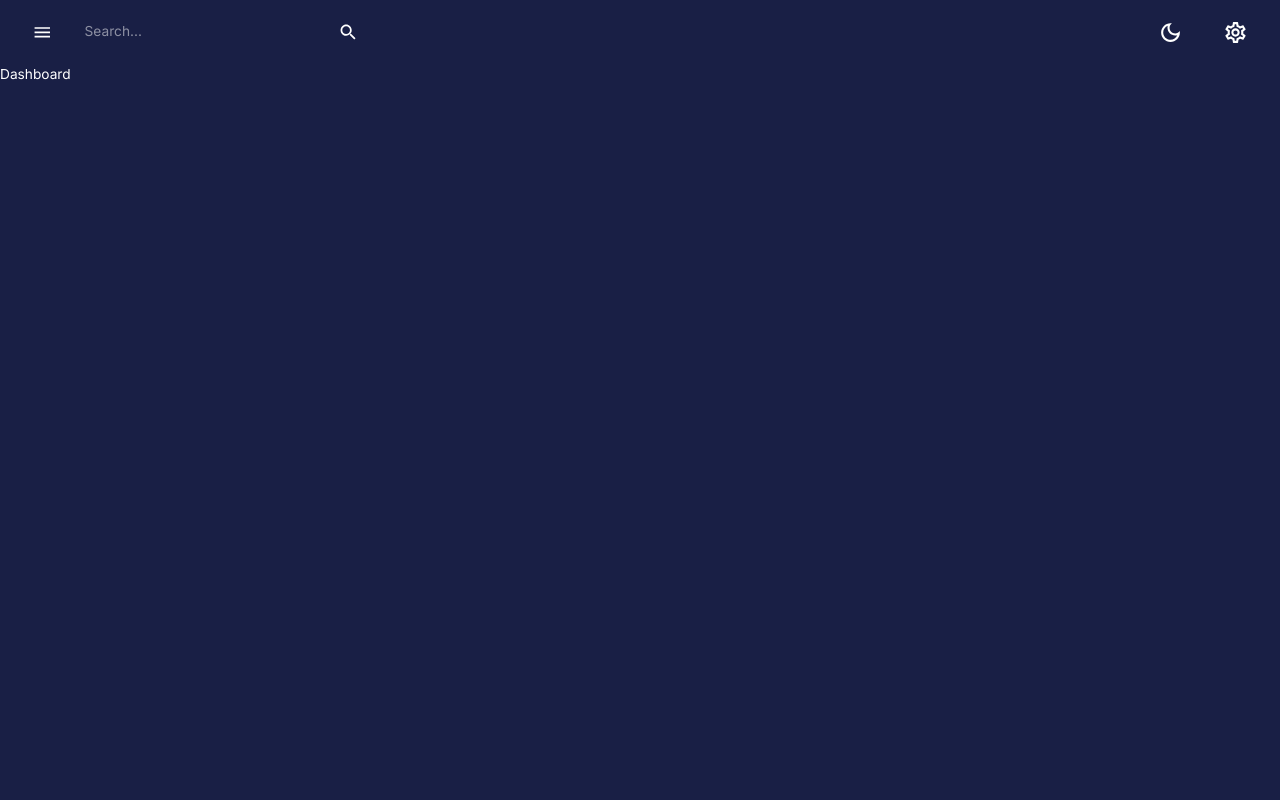
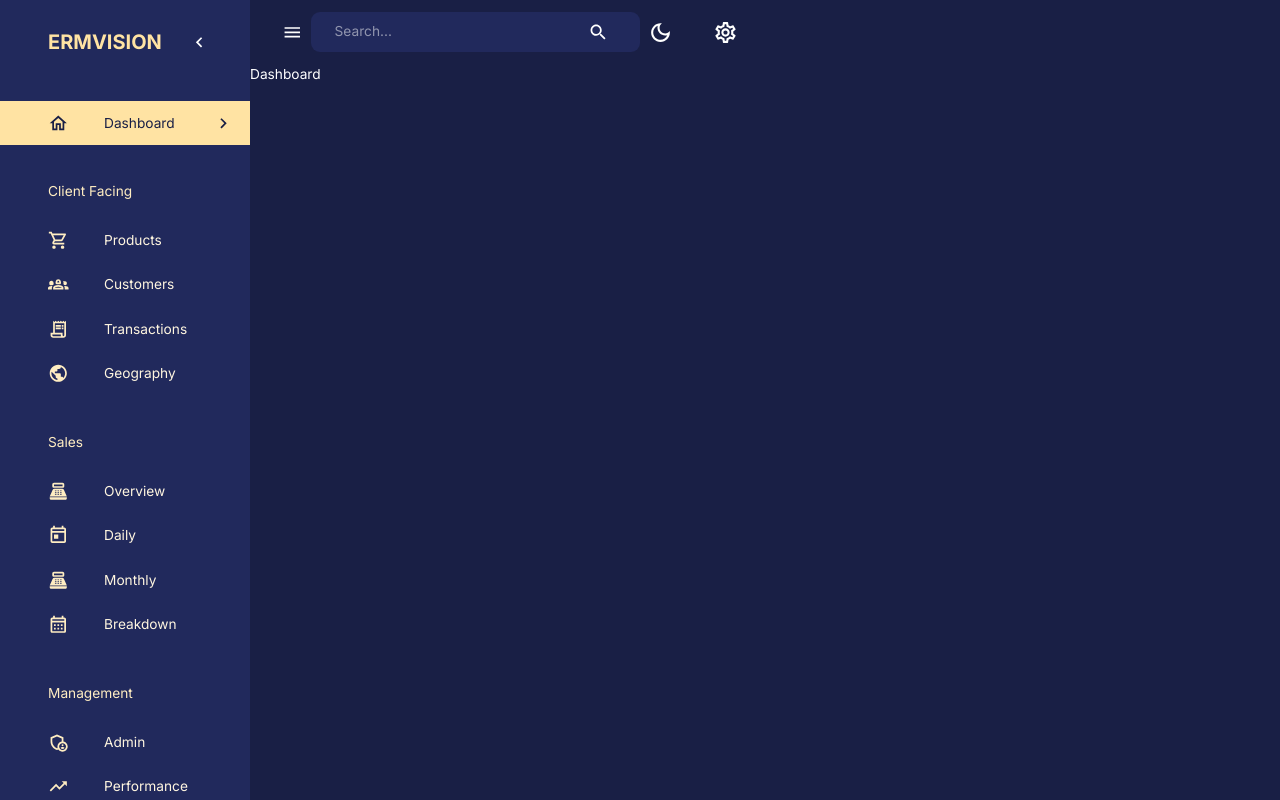
Before and after one commit to modext/Admin-DashBoard, a React (Create React App) app in the folder client/: page /dashboard in a window 1280 px wide. Built offline with nearby package versions, Linux system fonts and the light colour scheme.

Commit message:
sidebar UI done

```diff
--- a/client/src/components/Navbar.jsx
+++ b/client/src/components/Navbar.jsx
@@ -40,7 +40,7 @@
           <MenuIcon />
         </IconButton>
         <FlexBetween
-          backgroundCo={theme.palette.background.alt}
+          backgroundColor={theme.palette.background.alt}
           borderRadius="9px"
           gap="3rem"
           p="0.1rem 1.5rem"
--- /dev/null
+++ b/client/src/components/Sidebar.jsx
@@ -0,0 +1,199 @@
+import React, { useEffect, useState } from "react";
+import {
+  Box,
+  Divider,
+  Drawer,
+  IconButton,
+  List,
+  ListItem,
+  ListItemButton,
+  ListItemIcon,
+  ListItemText,
+  Typography,
+  useTheme,
+} from "@mui/material";
+
+import {
+  SettingsOutlined,
+  ChevronLeft,
+  ChevronRightOutlined,
+  HomeOutlined,
+  ShoppingCartOutlined,
+  Groups2Outlined,
+  ReceiptLongOutlined,
+  PublicOutlined,
+  PointOfSaleOutlined,
+  TodayOutlined,
+  CalendarMonthOutlined,
+  AdminPanelSettingsOutlined,
+  TrendingUpOutlined,
+  PieChartOutlined,
+} from "@mui/icons-material";
+import { useLocation, useNavigate } from "react-router-dom";
+import FlexBetween from "./FlexBetween";
+import profileImage from "assets/pica.jpeg";
+
+const navItems = [
+  {
+    text: "Dashboard",
+    icon: <HomeOutlined />,
+  },
+  {
+    text: "Client Facing",
+    icon: null,
+  },
+  {
+    text: "Products",
+    icon: <ShoppingCartOutlined />,
+  },
+  {
+    text: "Customers",
+    icon: <Groups2Outlined />,
+  },
+  {
+    text: "Transactions",
+    icon: <ReceiptLongOutlined />,
+  },
+  {
+    text: "Geography",
+    icon: <PublicOutlined />,
+  },
+  {
+    text: "Sales",
+    icon: null,
+  },
+  {
+    text: "Overview",
+    icon: <PointOfSaleOutlined />,
+  },
+  {
+    text: "Daily",
+    icon: <TodayOutlined />,
+  },
+  {
+    text: "Monthly",
+    icon: <PointOfSaleOutlined />,
+  },
+  {
+    text: "Breakdown",
+    icon: <CalendarMonthOutlined />,
+  },
+  {
+    text: "Management",
+    icon: null,
+  },
+  {
+    text: "Admin",
+    icon: <AdminPanelSettingsOutlined />,
+  },
+  {
+    text: "Performance",
+    icon: <TrendingUpOutlined />,
+  },
+];
+
+const Sidebar = ({
+  drawerWidth,
+  isSidebarOpen,
+  setisSidebarOpen,
+  isNonMobile,
+}) => {
+  const { pathname } = useLocation();
+  const [active, setActive] = useState("");
+  const navigate = useNavigate();
+  const theme = useTheme();
+
+  useEffect(() => {
+    setActive(pathname.substring(1));
+  }, [pathname]);
+
+  return (
+    <Box component="nav">
+      {isSidebarOpen && (
+        <Drawer
+          open={isSidebarOpen}
+          onClose={() => setisSidebarOpen(false)}
+          variant="persistent"
+          anchor="left"
+          sx={{
+            width: drawerWidth,
+            "& .MuiDrawer-paper": {
+              color: theme.palette.secondary[200],
+              backgroundColor: theme.palette.background.alt,
+              borderWidth: isNonMobile ? 0 : "2px",
+              width: drawerWidth,
+            },
+          }}
+        >
+          <Box width="100%">
+            <Box m="1.5rem 2rem 2rem 3rem">
+              <FlexBetween color={theme.palette.secondary.main}>
+                <Box display="flex" alignItems="center" gap="0.5rem">
+                  <Typography variant="h4" fontWeight="bold">
+                    ERMVISION
+                  </Typography>
+                </Box>
+                {isNonMobile && (
+                  <IconButton onClick={() => setisSidebarOpen(!isSidebarOpen)}>
+                    <ChevronLeft />
+                  </IconButton>
+                )}
+              </FlexBetween>
+            </Box>
+            <List>
+              {navItems.map(({ text, icon }) => {
+                if (!icon) {
+                  return (
+                    <Typography key={text} sx={{ m: "2.25rem 0 1rem 3rem" }}>
+                      {text}
+                    </Typography>
+                  );
+                }
+                const lcText = text.toLowerCase();
+
+                return (
+                  <ListItem key={text} disablePadding>
+                    <ListItemButton
+                      onClick={() => {
+                        navigate(`/${lcText}`);
+                        setActive(lcText);
+                      }}
+                      sx={{
+                        backgroundColor:
+                          active === lcText
+                            ? theme.palette.secondary[300]
+                            : "transparent",
+                        color:
+                          active === lcText
+                            ? theme.palette.primary[600]
+                            : theme.palette.secondary[100],
+                      }}
+                    >
+                      <ListItemIcon
+                        sx={{
+                          ml: "2rem",
+                          color:
+                            active === lcText
+                              ? theme.palette.primary[600]
+                              : theme.palette.secondary[200],
+                        }}
+                      >
+                        {icon}
+                      </ListItemIcon>
+                      <ListItemText primary={text} />
+                      {active === lcText && (
+                        <ChevronRightOutlined sx={{ ml: "auto" }} />
+                      )}
+                    </ListItemButton>
+                  </ListItem>
+                );
+              })}
+            </List>
+          </Box>
+        </Drawer>
+      )}
+    </Box>
+  );
+};
+
+export default Sidebar;
--- a/client/src/scenes/layout/index.jsx
+++ b/client/src/scenes/layout/index.jsx
@@ -1,14 +1,27 @@
-import React from 'react';
+import React, { useState } from 'react';
 import { Box, useMediaQuery } from '@mui/material';
 import { Outlet } from 'react-router-dom';
 import { useSelector } from 'react-redux';
 import Navbar from "components/Navbar"
+import Sidebar from "components/Sidebar"
 
 const Layout = () => {
+    const isNonMobile = useMediaQuery("(min-width: 600px)");
+    const [isSidebarOpen, setisSidebarOpen] = useState(true);
+
   return (
-    <Box width="100%" height="100%">
+    <Box display={isNonMobile ? "flex" : "block"} width="100%" height="100%">
+        <Sidebar
+            isNonMobile={isNonMobile}
+            drawerWidth = "250px"
+            isSidebarOpen = {isSidebarOpen}
+            setisSidebarOpen = {setisSidebarOpen}
+        />
         <Box>
-            <Navbar />
+            <Navbar
+                isSidebarOpen = {isSidebarOpen}
+                setisSidebarOpen = {setisSidebarOpen}
+            />
             <Outlet />
         </Box>
 
--- a/client/src/state/index.js
+++ b/client/src/state/index.js
@@ -1,7 +1,8 @@
 import { createSlice } from "@reduxjs/toolkit";
 
 const initialState={
-    mode: "dark"
+    mode: "dark",
+    userId: "63701cc1f03239b7f700000e"
 };
 
 export const globalSlice = createSlice({
```
Also changed, not shown: 2 other files (tests, documents, lock files or other folders).
